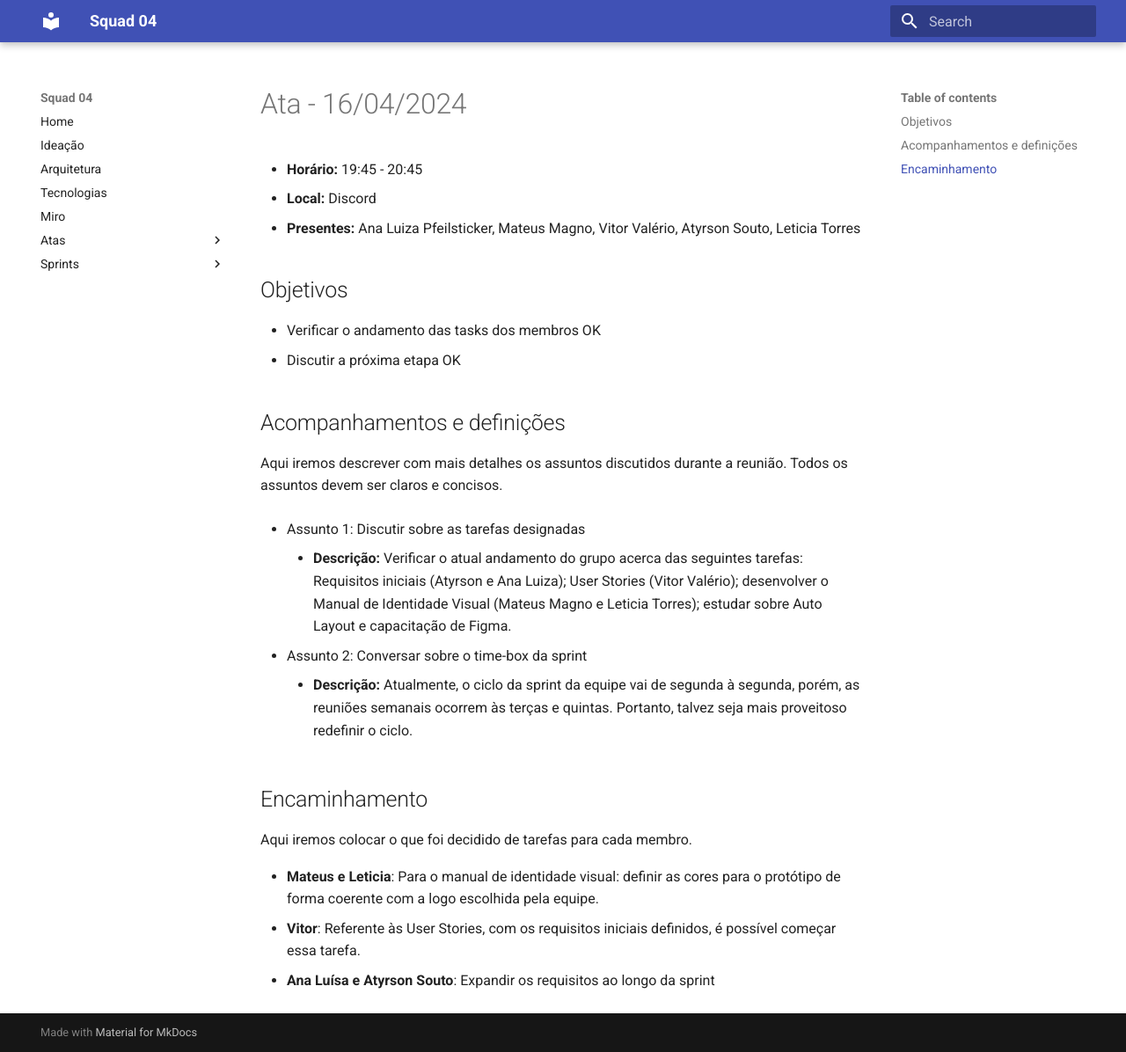
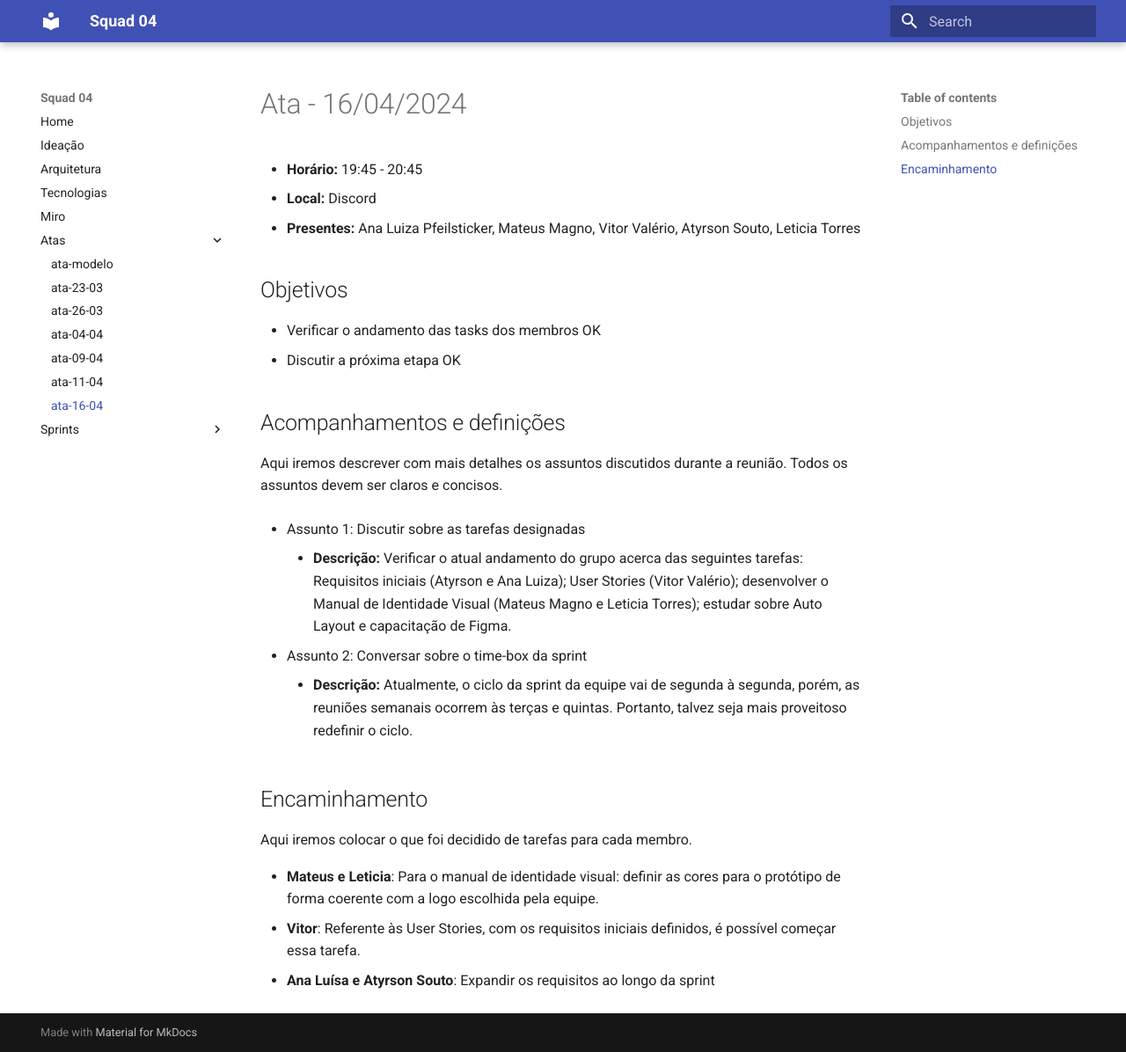
Before and after one commit to unb-mds/2024-1-squad04, an MkDocs documentation site: the page built from docs/Atas/ata-16-04.md, in a window 1280 px wide and 1196 px high. Shown: the whole window at 88% size. Built offline with MkDocs 1.6.1 and Material for MkDocs 9.7.7, drawn with Linux system fonts in a browser that asks for light colours.

Commit message:
Update mkdocs.yml

```diff
--- a/mkdocs.yml
+++ b/mkdocs.yml
@@ -15,6 +15,7 @@ nav:
     - ata-04-04: Atas/ata-04-04.md
     - ata-09-04: Atas/ata-09-04.md
     - ata-11-04: Atas/ata-11-04.md
+    - ata-16-04: Atas/ata-16-04.md
 
   - Sprints:
     - Sprint 0: Sprints/sprint0.md
```
